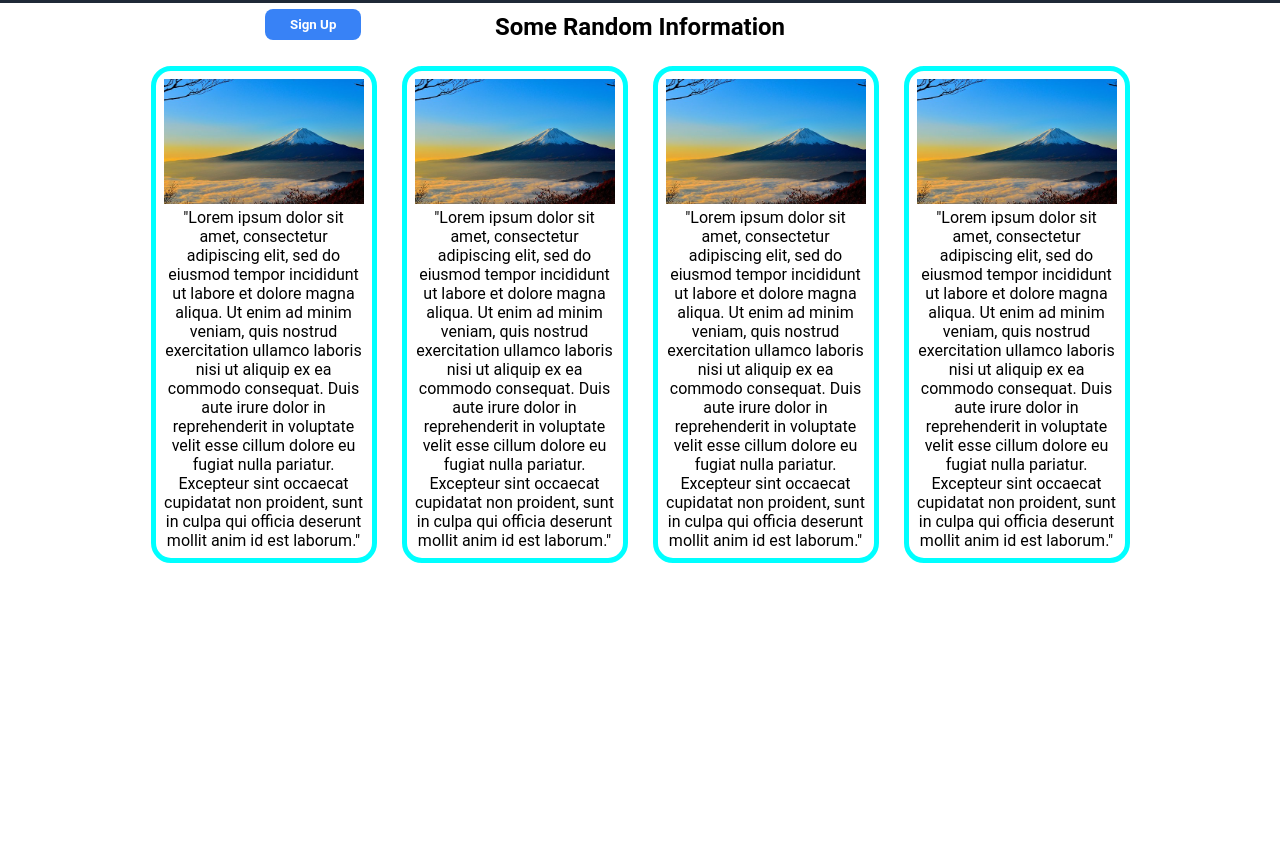
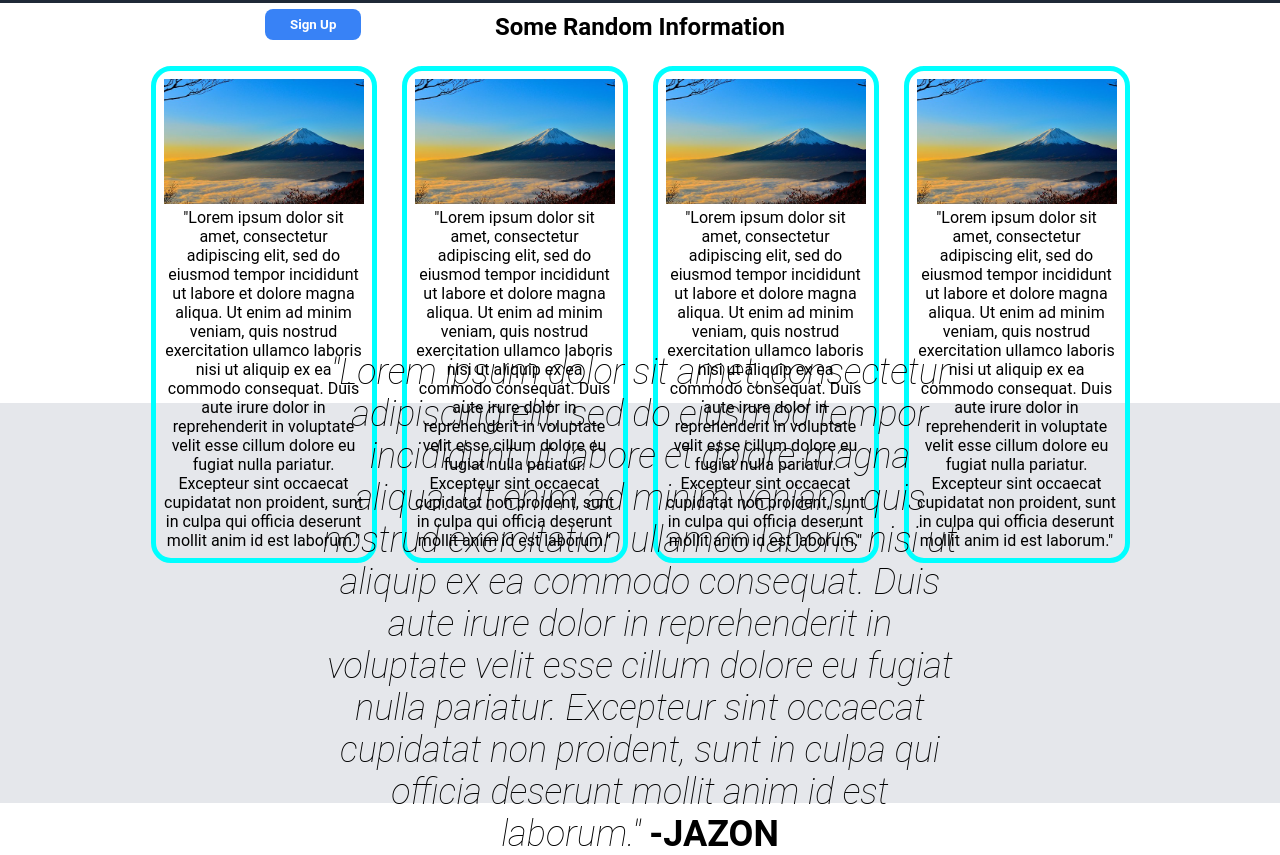
Before and after one commit to jason21715/odin-landing-page, a plain HTML site: page index.html in a window 1280 px wide. Shown: the part 397-1252 px from the top of the page. Before the commit the page ends 960 px from the top, so only its background shows below. Drawn offline with Linux system fonts and the light colour scheme.

Commit message:
Add quote section

```diff
--- a/index.html
+++ b/index.html
@@ -71,5 +71,14 @@
             </div>
         </div>
     </div>
+
+    <div class="quote">
+        <p><em>"Lorem ipsum dolor sit amet, consectetur adipiscing elit, sed do eiusmod tempor incididunt ut labore et dolore magna aliqua.
+            Ut enim ad minim veniam, quis nostrud exercitation ullamco laboris nisi ut aliquip ex ea commodo consequat.
+            Duis aute irure dolor in reprehenderit in voluptate velit esse cillum dolore eu fugiat nulla pariatur.
+            Excepteur sint occaecat cupidatat non proident, sunt in culpa qui officia deserunt mollit anim id est laborum."</em>
+            <strong>-JAZON</strong>
+        </p>
+    </div>
 </body>
 </html>
--- a/styles.css
+++ b/styles.css
@@ -98,3 +98,18 @@ nav ul li{
     padding-bottom: 25px;
     font-size: 24px;
 }
+
+.quote {
+    display: flex;
+    background-color: #E5E7EB;
+    height: 50%;
+    justify-content: center;
+    align-items: center;
+    text-align: center;
+}
+
+.quote p {
+    font-size: 36px;
+    font-weight: lighter;
+    width: 50%;
+}
```
